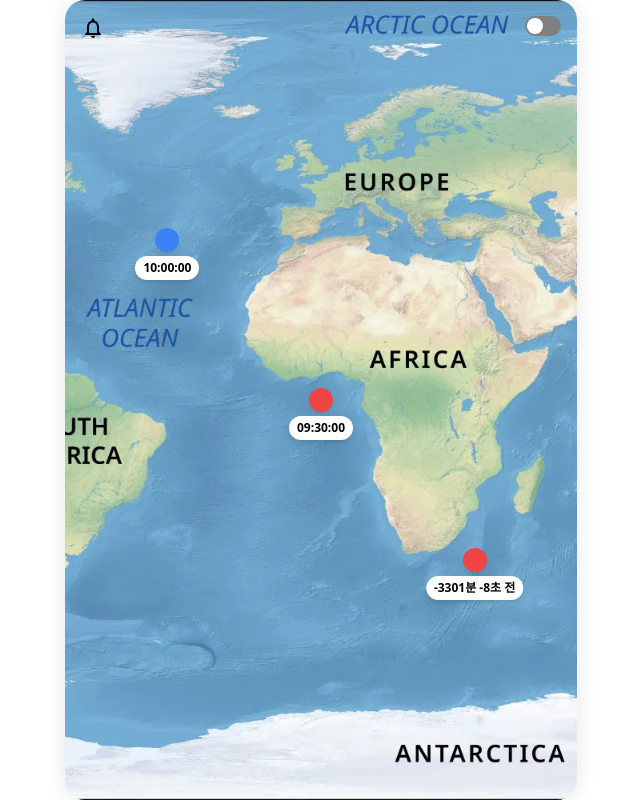
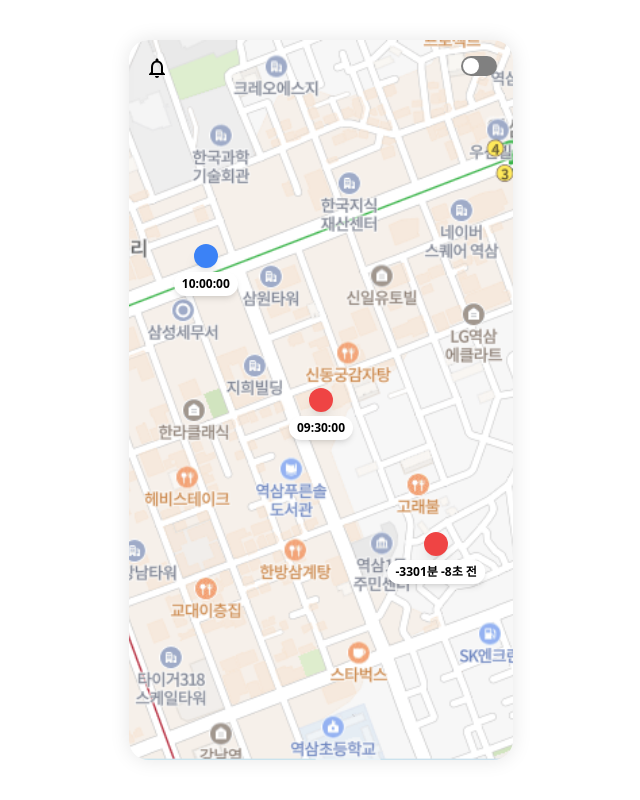
Before and after one commit to Codgm/PinAD_TedinIT, a Next.js app: page /homepage in a window 1280 px wide. Shown: the whole page, without its empty margins (319-959 px from the left). Built offline with nearby package versions, Linux system fonts and the light colour scheme.

Commit message:
feat - 구현

```diff
--- a/src/app/components/home2.js
+++ b/src/app/components/home2.js
@@ -139,7 +139,8 @@ export default function Home2() {
               />
               <span className={styles.slider}></span>
             </label>
-            <MapList pins={pins} showAllPins={!isChecked} />
+            <MapList pins={pins} showAllPins={!isChecked}/>
+            {/* {isChecked ? <PopularRecentPinStory/> : <MapList pins={pins} showAllPins={!isChecked} />} */}
             {isSearchBarOpen && (
               <div className={styles.searchBarModal}>
                 <input type="text" placeholder="장소, 인물, 스토리 검색" />
--- a/src/app/components/maplist.js
+++ b/src/app/components/maplist.js
@@ -78,7 +78,7 @@ const MapList = ({ pins,showAllPins }) => {
         <WritePinStory isOpen={isWriteModalOpen} closeModal={closeWriteModal} addPin={addPin} />
       )} */}
       <Image
-        src="/world-map.webp"
+        src="/gangnam.png"
         alt="Map"
         fill
         style={{ objectFit: 'cover'}}
--- a/src/app/styles/Home.module.css
+++ b/src/app/styles/Home.module.css
@@ -16,9 +16,8 @@
 }
 
 .container {
-  width: 40%;
-  max-width: 1200px;
-  height: 100vh;
+  width: 30%;
+  height: 90vh;
   display: flex;
   flex-direction: column;
 
```
Also changed, not shown: public/gangnam.PNG (added).
